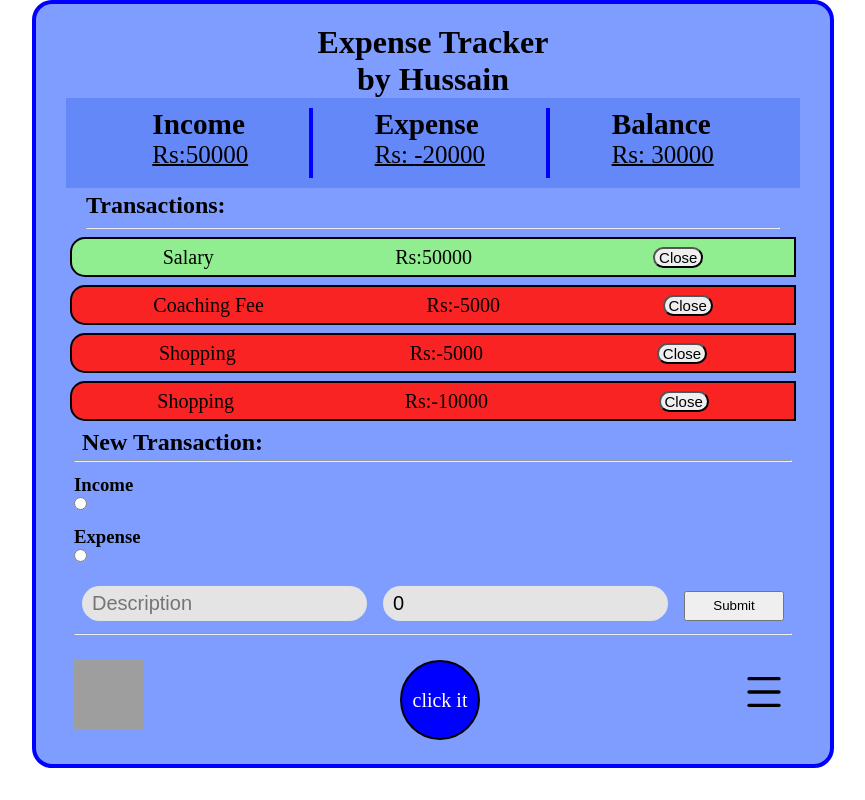
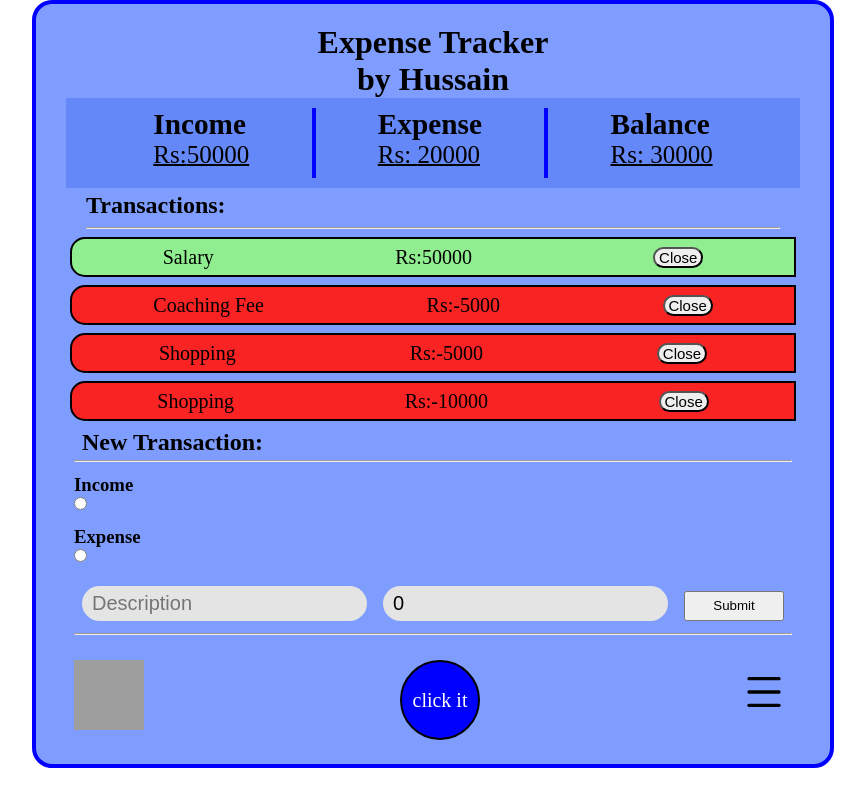
Before and after one commit to hussainmurtaza786/Expense-Tracker, a React (Create React App) app: page / in a window 1280 px wide. Shown: the whole page, without its empty margins (207-1072 px from the left). Built offline with nearby package versions, Linux system fonts and the light colour scheme; grey boxes are pictures that could not be loaded.

Commit message:
Complete Expense Tracjer App

```diff
--- a/src/Component/Expense.js
+++ b/src/Component/Expense.js
@@ -50,7 +50,7 @@ function Expense({ transactions }) {
       <hr style={{ border: '2px solid blue', height: '70px' }} />
       <div className="expense text">
         <h3>Expense</h3>
-        <p id="rs-inex">Rs: {expanse} </p>
+        <p id="rs-inex">Rs: {Math.abs(expanse)} </p>
       </div>
       <hr style={{ border: '2px solid blue', height: '70px' }} />
 
--- a/src/Component/NewTransaction.js
+++ b/src/Component/NewTransaction.js
@@ -39,7 +39,7 @@ function NewTransaction({ addNewTransaction, radioBtn }) {
           setTransactionType('');
         }, 3000);
       }
-      else if (transactionType === 'expanse') {
+      else if (transactionType == 'expanse') {
         addNewTransaction(desc, -Number(income))
         setTimeout(() => {
 
--- a/src/Component/Transaction.js
+++ b/src/Component/Transaction.js
@@ -18,7 +18,7 @@ const handleremove=(index)=>{
         return (
           <div key={idx} className="items-transaction" style={{backgroundColor:inputBackgroundColor}} >
             {trans.desc}
-            <div className="items-transaction-" onClick={handleremove}>
+            <div className="items-transaction-" >
               Rs:{trans.amount}
             </div>
             <div>
```
